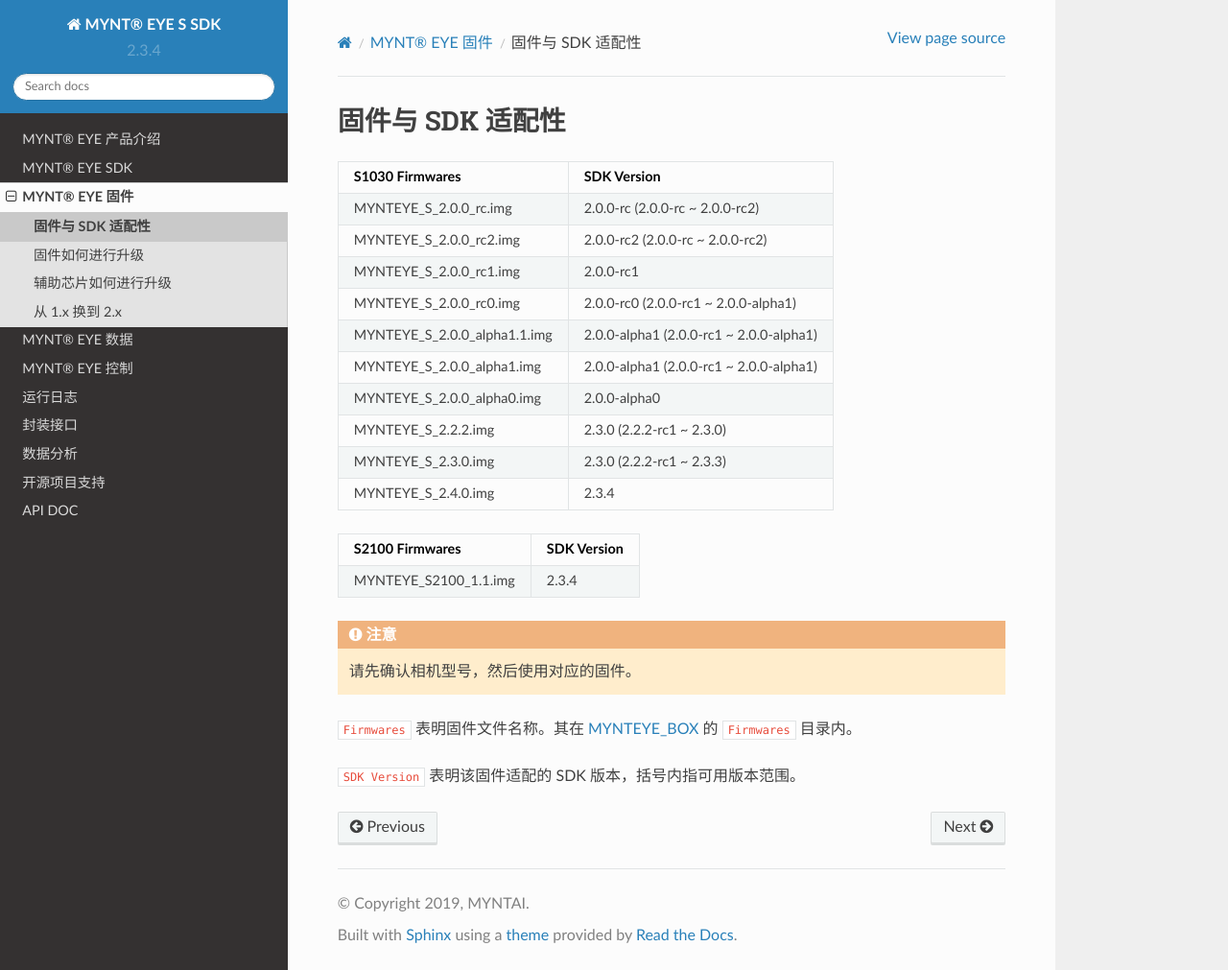
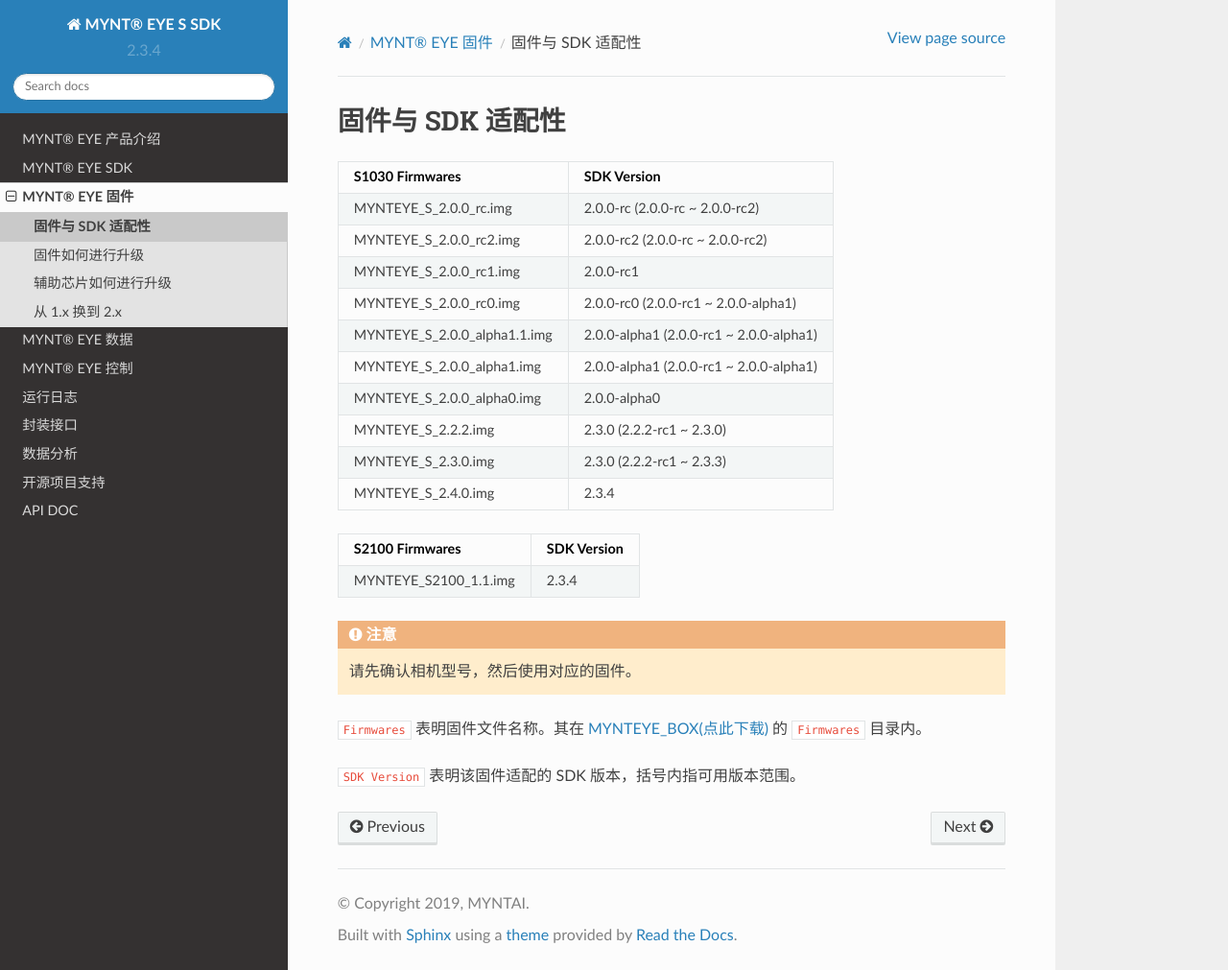
Before and after one commit to slightech/MYNT-EYE-S-SDK-Docs-zh_CN, a Sphinx documentation site: the page built from docs/src/firmware/applicable.rst, in a window 1280 px wide and 1011 px high. Shown: the whole window at 96% size. Built offline with Sphinx 7.4.7 and the Read the Docs theme 2.0.0, drawn with Linux system fonts in a browser that asks for light colours; pages that are not in the unit, such as notebooks, are missing from menus.

```diff
--- a/docs/src/firmware/applicable.rst
+++ b/docs/src/firmware/applicable.rst
@@ -26,6 +26,6 @@
 .. attention::
   请先确认相机型号，然后使用对应的固件。
 
-``Firmwares`` 表明固件文件名称。其在 `MYNTEYE_BOX <http://doc.myntai.com/mynteye/s/download>`_  的 ``Firmwares`` 目录内。
+``Firmwares`` 表明固件文件名称。其在 `MYNTEYE_BOX(点此下载) <http://doc.myntai.com/mynteye/s/download>`_  的 ``Firmwares`` 目录内。
 
 ``SDK Version`` 表明该固件适配的 SDK 版本，括号内指可用版本范围。
--- a/docs/src/firmware/stm_update.rst
+++ b/docs/src/firmware/stm_update.rst
@@ -3,8 +3,8 @@
 辅助芯片如何进行升级
 ====================
 
-升级辅助芯片
-------------
+升级辅助芯片(仅支持S2100)
+------------------------
 
 
 * USB3.0 口插上 MYNT® EYE 设备。
--- a/docs/src/firmware/upgrade.rst
+++ b/docs/src/firmware/upgrade.rst
@@ -5,7 +5,7 @@
 
 固件升级，需要使用我们提供的固件升级程序：MYNT EYE TOOL。
 
-固件及MYNT EYE TOOL的安装包，都在 `MYNTEYE_BOX <http://doc.myntai.com/mynteye/s/download>`_ 的 ``Firmwares`` 目录内。文件结构如下：
+固件及MYNT EYE TOOL的安装包，都在 `MYNTEYE_BOX(点此下载) <http://doc.myntai.com/mynteye/s/download>`_ 的 ``Firmwares`` 目录内。文件结构如下：
 
 .. code-block:: none
 
```
